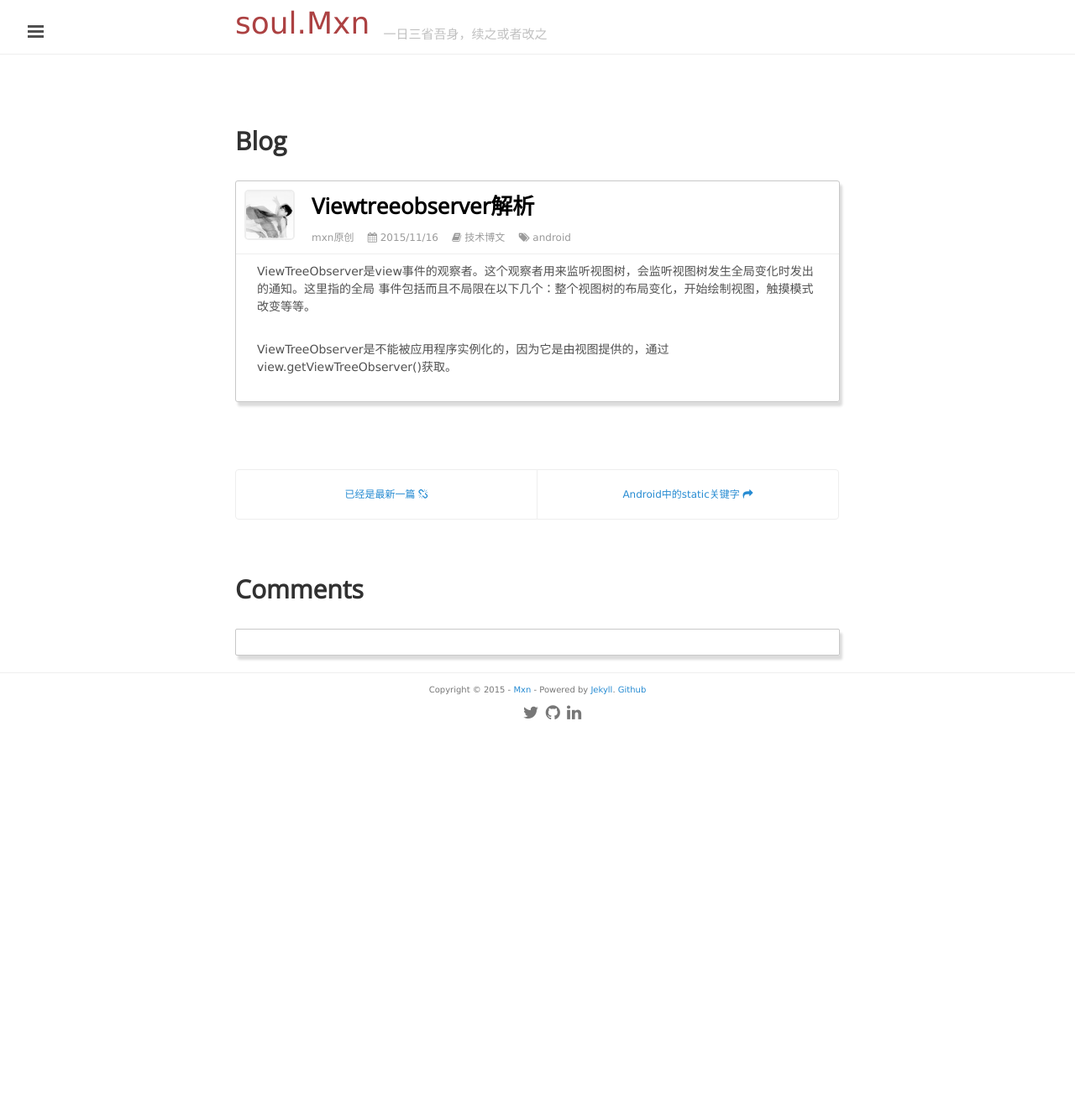
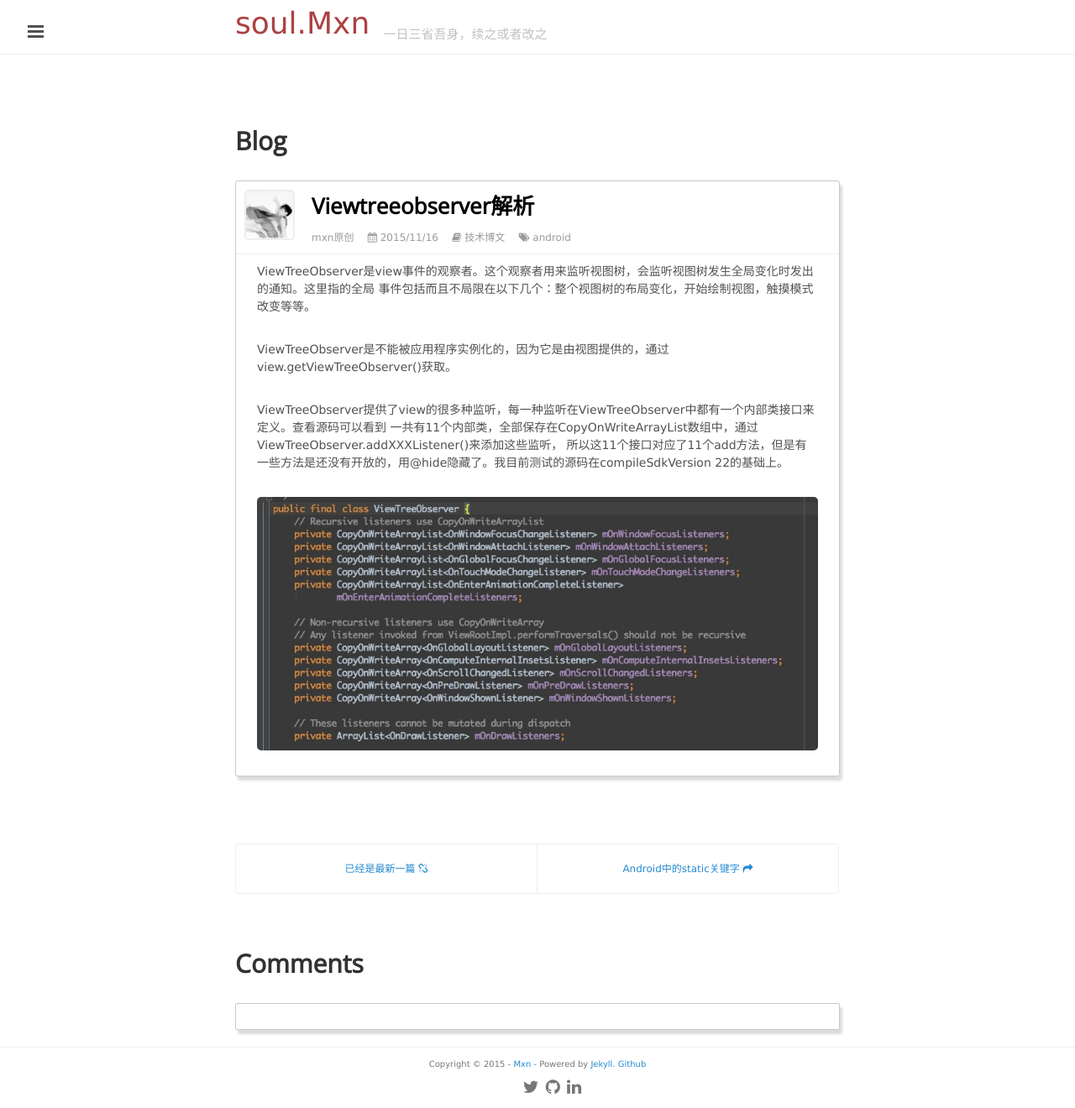
Before and after one commit to mxn21/mxn21.github.io, a Jekyll site: the page built from _posts/2015-11-16-viewTreeObserver解析.md, in a window 1280 px wide. Shown: the whole page at 84% size. Built offline with Jekyll 4.4.1, drawn with Linux system fonts in a browser that asks for light colours; Markdown is read by kramdown in place of the engine named in the settings; comment, search, counter and statistics services are not loaded; before the commit the page ends 900 px from its top, so only the background shows below that.

Commit message:
33454353

```diff
--- a/_posts/2015-11-16-viewTreeObserver解析.md
+++ b/_posts/2015-11-16-viewTreeObserver解析.md
@@ -10,3 +10,10 @@
 事件包括而且不局限在以下几个：整个视图树的布局变化，开始绘制视图，触摸模式改变等等。
 
 ViewTreeObserver是不能被应用程序实例化的，因为它是由视图提供的，通过view.getViewTreeObserver()获取。
+
+ViewTreeObserver提供了view的很多种监听，每一种监听在ViewTreeObserver中都有一个内部类接口来定义。查看源码可以看到
+一共有11个内部类，全部保存在CopyOnWriteArrayList数组中，通过ViewTreeObserver.addXXXListener()来添加这些监听，
+所以这11个接口对应了11个add方法，但是有一些方法是还没有开放的，用@hide隐藏了。我目前测试的源码在compileSdkVersion 22的基础上。
+
+
+![](https://raw.githubusercontent.com/mxn21/mxn21.github.io/master/public/img/img128.png)
```
Also changed, not shown: public/img/img128.png (added).
